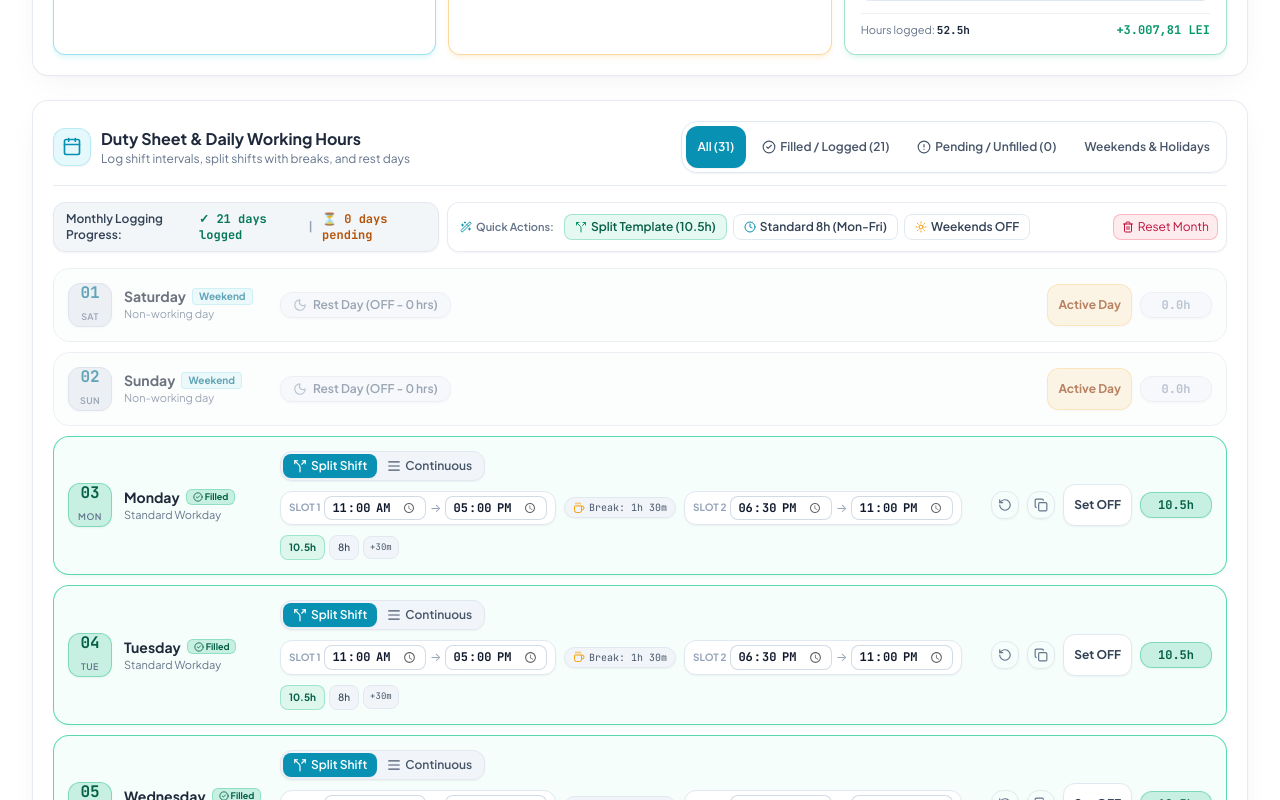
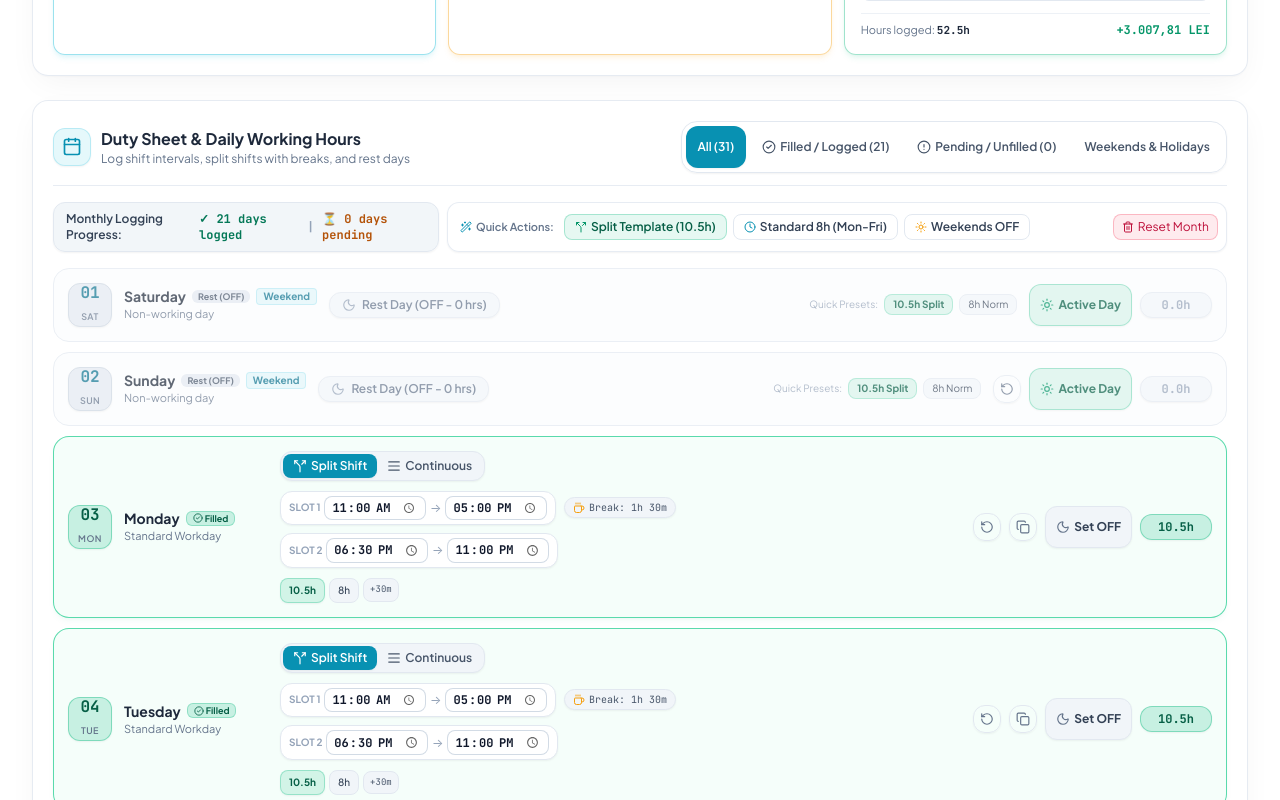
Before and after one commit to baizidmb/SalaryCalculator, a React (Vite) app: page / in a window 1280 px wide. Shown: the part 940-1740 px from the top of the page. Built offline with nearby package versions, Linux system fonts and the light colour scheme.

Commit message:
Default all workdays to ON, auto-activate on time edit/preset, and guarantee persistent localStorage retention across reloads

```diff
--- a/src/App.jsx
+++ b/src/App.jsx
@@ -142,31 +142,22 @@ export default function App() {
     return getMonthlyNormInfo(selectedYear, selectedMonth, lang);
   }, [selectedYear, selectedMonth, lang]);
 
-  // Load shifts for current year/month from localStorage
+  // Load shifts for current year/month from localStorage with full workday ON defaults
   useEffect(() => {
     const storageKey = `shiftpay_shifts_${selectedYear}_${selectedMonth}`;
     try {
       const saved = localStorage.getItem(storageKey);
       if (saved) {
-        setShifts(JSON.parse(saved));
+        const loaded = JSON.parse(saved);
+        const merged = {};
+        days.forEach(d => {
+          if (loaded[d.dateStr]) {
+            merged[d.dateStr] = loaded[d.dateStr];
           } else {
-        const initialShifts = {};
-        days.forEach(d => {
-          if (d.isWeekend) {
-            initialShifts[d.dateStr] = {
+            // Default: Weekdays are ON (isOff: false), Weekends are OFF (isOff: true)
+            merged[d.dateStr] = {
               mode: 'split',
-              isOff: true,
-              start1: '',
-              end1: '',
-              start2: '',
-              end2: '',
-              continuousStart: '',
-              continuousEnd: ''
-            };
-          } else {
-            initialShifts[d.dateStr] = {
-              mode: 'split',
-              isOff: false,
+              isOff: d.isWeekend,
               start1: '11:00',
               end1: '17:00',
               start2: '18:30',
@@ -176,26 +167,45 @@ export default function App() {
             };
           }
         });
+        setShifts(merged);
+      } else {
+        const initialShifts = {};
+        days.forEach(d => {
+          initialShifts[d.dateStr] = {
+            mode: 'split',
+            isOff: d.isWeekend, // Weekdays are ON (isOff: false), Weekends are OFF
+            start1: '11:00',
+            end1: '17:00',
+            start2: '18:30',
+            end2: '23:00',
+            continuousStart: '09:00',
+            continuousEnd: '17:00'
+          };
+        });
         setShifts(initialShifts);
+        localStorage.setItem(storageKey, JSON.stringify(initialShifts));
       }
-    } catch {
+    } catch (e) {
+      console.error('LocalStorage read error:', e);
       setShifts({});
     }
   }, [selectedYear, selectedMonth, days]);
 
-  // Save shifts to localStorage
+  // Save shifts to localStorage atomically
   const handleShiftChange = (dateStr, shiftData) => {
+    setShifts(prevShifts => {
       const updated = {
-      ...shifts,
+        ...prevShifts,
         [dateStr]: shiftData
       };
-    setShifts(updated);
       const storageKey = `shiftpay_shifts_${selectedYear}_${selectedMonth}`;
       try {
         localStorage.setItem(storageKey, JSON.stringify(updated));
       } catch (e) {
         console.error('LocalStorage write error:', e);
       }
+      return updated;
+    });
   };
 
   // Toggle update & save
@@ -224,7 +234,8 @@ export default function App() {
 
   // Bulk Actions
   const handleBulkFillWeekdaysStandard = () => {
-    const updated = { ...shifts };
+    setShifts(prev => {
+      const updated = { ...prev };
       days.forEach(d => {
         if (d.isStandardWorkday) {
           updated[d.dateStr] = {
@@ -244,12 +255,15 @@ export default function App() {
           };
         }
       });
-    setShifts(updated);
-    localStorage.setItem(`shiftpay_shifts_${selectedYear}_${selectedMonth}`, JSON.stringify(updated));
+      const storageKey = `shiftpay_shifts_${selectedYear}_${selectedMonth}`;
+      localStorage.setItem(storageKey, JSON.stringify(updated));
+      return updated;
+    });
   };
 
   const handleBulkFillSplitTemplate = () => {
-    const updated = { ...shifts };
+    setShifts(prev => {
+      const updated = { ...prev };
       days.forEach(d => {
         if (d.isStandardWorkday) {
           updated[d.dateStr] = {
@@ -264,12 +278,15 @@ export default function App() {
           };
         }
       });
-    setShifts(updated);
-    localStorage.setItem(`shiftpay_shifts_${selectedYear}_${selectedMonth}`, JSON.stringify(updated));
+      const storageKey = `shiftpay_shifts_${selectedYear}_${selectedMonth}`;
+      localStorage.setItem(storageKey, JSON.stringify(updated));
+      return updated;
+    });
   };
 
   const handleSetWeekendsOff = () => {
-    const updated = { ...shifts };
+    setShifts(prev => {
+      const updated = { ...prev };
       days.forEach(d => {
         if (d.isWeekend) {
           updated[d.dateStr] = {
@@ -278,8 +295,10 @@ export default function App() {
           };
         }
       });
-    setShifts(updated);
-    localStorage.setItem(`shiftpay_shifts_${selectedYear}_${selectedMonth}`, JSON.stringify(updated));
+      const storageKey = `shiftpay_shifts_${selectedYear}_${selectedMonth}`;
+      localStorage.setItem(storageKey, JSON.stringify(updated));
+      return updated;
+    });
   };
 
   const handleClearMonth = () => {
@@ -298,7 +317,8 @@ export default function App() {
         };
       });
       setShifts(updated);
-      localStorage.setItem(`shiftpay_shifts_${selectedYear}_${selectedMonth}`, JSON.stringify(updated));
+      const storageKey = `shiftpay_shifts_${selectedYear}_${selectedMonth}`;
+      localStorage.setItem(storageKey, JSON.stringify(updated));
     }
   };
 
@@ -309,15 +329,18 @@ export default function App() {
     const currentIdx = days.findIndex(d => d.dateStr === sourceDateStr);
     if (currentIdx >= 0 && currentIdx < days.length - 1) {
       const nextDay = days[currentIdx + 1];
+      setShifts(prev => {
         const updated = {
-        ...shifts,
+          ...prev,
           [nextDay.dateStr]: {
             ...sourceShift,
             isOff: false
           }
         };
-      setShifts(updated);
-      localStorage.setItem(`shiftpay_shifts_${selectedYear}_${selectedMonth}`, JSON.stringify(updated));
+        const storageKey = `shiftpay_shifts_${selectedYear}_${selectedMonth}`;
+        localStorage.setItem(storageKey, JSON.stringify(updated));
+        return updated;
+      });
     }
   };
 
@@ -327,15 +350,18 @@ export default function App() {
       const prevDay = days[currentIdx - 1];
       const prevShift = shifts[prevDay.dateStr];
       if (prevShift) {
+        setShifts(prev => {
           const updated = {
-          ...shifts,
+            ...prev,
             [targetDateStr]: {
               ...prevShift,
               isOff: false
             }
           };
-        setShifts(updated);
-        localStorage.setItem(`shiftpay_shifts_${selectedYear}_${selectedMonth}`, JSON.stringify(updated));
+          const storageKey = `shiftpay_shifts_${selectedYear}_${selectedMonth}`;
+          localStorage.setItem(storageKey, JSON.stringify(updated));
+          return updated;
+        });
       }
     }
   };
--- a/src/components/ShiftRow.jsx
+++ b/src/components/ShiftRow.jsx
@@ -8,10 +8,8 @@ import {
   AlignJustify,
   CheckCircle2,
   Clock,
-  Plus,
-  Minus,
-  ArrowRight,
-  RotateCcw
+  RotateCcw,
+  Sun
 } from 'lucide-react';
 import { calculateShiftDayHours, decimalToTimeString, adjustTime } from '../utils/salaryEngine';
 import { TRANSLATIONS } from '../utils/i18n';
@@ -37,15 +35,23 @@ export default function ShiftRow({
   const handleFieldChange = (field, value) => {
     onChange(day.dateStr, {
       ...shiftData,
-      isOff: false,
+      isOff: false, // Automatically turns the day ON when editing
       [field]: value
     });
   };
 
   const handleToggleOff = () => {
+    const nextIsOff = !isOff;
     onChange(day.dateStr, {
       ...shiftData,
-      isOff: !isOff
+      // If toggling ON and times are empty, provide defaults
+      start1: shiftData?.start1 || '11:00',
+      end1: shiftData?.end1 || '17:00',
+      start2: shiftData?.start2 || '18:30',
+      end2: shiftData?.end2 || '23:00',
+      continuousStart: shiftData?.continuousStart || '09:00',
+      continuousEnd: shiftData?.continuousEnd || '17:00',
+      isOff: nextIsOff
     });
   };
 
@@ -57,7 +63,7 @@ export default function ShiftRow({
     });
   };
 
-  // Quick 1-tap preset handlers
+  // Quick 1-tap preset handlers (ALWAYS turns the day ON)
   const handleApply8hStandard = () => {
     onChange(day.dateStr, {
       ...shiftData,
@@ -116,7 +122,7 @@ export default function ShiftRow({
     cardBorderAndBg = 'border-dashed border-amber-300 dark:border-amber-600/60 bg-amber-50/25 dark:bg-amber-950/10';
   } else if (isOff) {
     // 🌙 REST / OFF STATE: Muted soft slate
-    cardBorderAndBg = 'border-slate-200 dark:border-slate-800/80 bg-slate-50/60 dark:bg-slate-950/50 opacity-65';
+    cardBorderAndBg = 'border-slate-200 dark:border-slate-800/80 bg-slate-50/60 dark:bg-slate-950/50 opacity-70';
   }
 
   if (day.isHoliday && isFilled) {
@@ -163,6 +169,10 @@ export default function ShiftRow({
                   <span className="text-[9px] font-bold px-1.5 py-0.2 rounded-md bg-amber-500/20 text-amber-800 dark:text-amber-300 border border-amber-500/30">
                     {t.pendingBadge}
                   </span>
+                ) : isOff ? (
+                  <span className="text-[9px] font-bold px-1.5 py-0.2 rounded-md bg-slate-200 dark:bg-slate-800 text-slate-600 dark:text-slate-400">
+                    {t.restBadge}
+                  </span>
                 ) : null}
 
                 {day.isWeekend && (
@@ -188,24 +198,34 @@ export default function ShiftRow({
           {/* Quick OFF / Activate Toggle */}
           <button
             onClick={handleToggleOff}
-            className={`px-2.5 py-1 text-xs font-bold rounded-xl border shadow-sm transition-all touch-target shrink-0 ${
+            className={`px-2.5 py-1 text-xs font-bold rounded-xl border shadow-sm transition-all touch-target shrink-0 flex items-center gap-1 ${
               isOff
-                ? 'bg-amber-500/15 text-amber-800 dark:text-amber-300 border-amber-500/30'
-                : 'bg-white dark:bg-slate-950 text-slate-700 dark:text-slate-400 hover:text-slate-900 dark:hover:text-white border-slate-200 dark:border-slate-800'
+                ? 'bg-emerald-500/15 text-emerald-800 dark:text-emerald-300 border-emerald-500/40 hover:bg-emerald-500/25'
+                : 'bg-slate-100 hover:bg-rose-50 text-slate-700 hover:text-rose-700 dark:bg-slate-900 dark:text-slate-400 dark:hover:text-rose-300 border-slate-200 dark:border-slate-800'
             }`}
+            title={isOff ? 'Turn day ON / Enable' : 'Set as OFF day'}
           >
-            {isOff ? t.activateDay : t.setOff}
+            {isOff ? (
+              <>
+                <Sun className="w-3.5 h-3.5 text-emerald-600" />
+                <span>{t.activateDay}</span>
+              </>
+            ) : (
+              <>
+                <Moon className="w-3.5 h-3.5 text-slate-500" />
+                <span>{t.setOff}</span>
+              </>
+            )}
           </button>
 
         </div>
 
-        {/* Quick 1-Tap Presets Bar */}
-        {!isOff && (
+        {/* Quick 1-Tap Presets Bar (Always available, turns day ON immediately) */}
         <div className="flex items-center gap-1.5 pt-0.5 overflow-x-auto pb-1 scrollbar-none">
           <span className="text-[10px] text-slate-400 font-semibold shrink-0">{t.presetsLabel}</span>
           <button
             onClick={handleApplySplitPreset}
-              className="px-2 py-1 text-[10px] font-bold rounded-lg bg-emerald-500/10 hover:bg-emerald-500/20 text-emerald-800 dark:text-emerald-300 border border-emerald-500/30 shrink-0 shadow-sm"
+            className="px-2.5 py-1 text-[10px] font-bold rounded-lg bg-emerald-500/15 hover:bg-emerald-500/25 text-emerald-800 dark:text-emerald-300 border border-emerald-500/30 shrink-0 shadow-sm"
             title="11:00-17:00 & 18:30-23:00"
           >
             10.5h Split
@@ -225,7 +245,6 @@ export default function ShiftRow({
             10h Split
           </button>
         </div>
-        )}
 
         {/* Inputs Section */}
         {!isOff ? (
@@ -354,9 +373,17 @@ export default function ShiftRow({
 
           </div>
         ) : (
-          <div className="py-2 text-center text-xs text-slate-400 flex items-center justify-center gap-1.5">
+          <div className="py-2.5 px-3 rounded-xl bg-slate-100/80 dark:bg-slate-950/60 border border-slate-200 dark:border-slate-800 text-xs text-slate-500 flex items-center justify-between">
+            <div className="flex items-center gap-1.5">
               <Moon className="w-3.5 h-3.5 text-slate-400" />
               <span>{t.offDayLabel}</span>
+            </div>
+            <button
+              onClick={handleToggleOff}
+              className="text-[11px] font-bold text-emerald-600 dark:text-emerald-400 hover:underline"
+            >
+              {t.activateDay} →
+            </button>
           </div>
         )}
 
@@ -372,7 +399,7 @@ export default function ShiftRow({
           </div>
 
           <div className="flex items-center gap-1.5">
-            {isPrevAvailable && !isOff && (
+            {isPrevAvailable && (
               <button
                 onClick={() => onCopyFromPrevious(day.dateStr)}
                 className="p-1.5 text-slate-500 dark:text-slate-400 hover:text-cyan-600 bg-white dark:bg-slate-800 rounded-xl border border-slate-200 dark:border-slate-700"
@@ -399,7 +426,7 @@ export default function ShiftRow({
                   ? 'bg-cyan-500/15 text-cyan-800 dark:text-cyan-300 border-cyan-500/30'
                   : 'bg-slate-100 dark:bg-slate-950 text-slate-400 dark:text-slate-500 border-slate-200 dark:border-slate-800'
             }`}>
-              {workedHours > 0 ? `${workedHours.toFixed(1)}h` : '0.0h'}
+              {workedHours > 0 && !isOff ? `${workedHours.toFixed(1)}h` : '0.0h'}
             </div>
           </div>
         </div>
@@ -441,6 +468,10 @@ export default function ShiftRow({
               ) : isPending && day.isStandardWorkday ? (
                 <span className="text-[9px] font-bold px-1.5 py-0.2 rounded-md bg-amber-500/20 text-amber-800 dark:text-amber-300 border border-amber-500/30">
                   {t.pendingBadge}
+                </span>
+              ) : isOff ? (
+                <span className="text-[9px] font-bold px-1.5 py-0.2 rounded-md bg-slate-200 dark:bg-slate-800 text-slate-600 dark:text-slate-400">
+                  {t.restBadge}
                 </span>
               ) : null}
 
@@ -563,7 +594,7 @@ export default function ShiftRow({
               <button
                 type="button"
                 onClick={handleApplySplitPreset}
-                className="px-2 py-1 rounded-lg bg-emerald-500/10 hover:bg-emerald-500/20 text-emerald-800 dark:text-emerald-300 font-bold border border-emerald-500/30 transition-colors"
+                className="px-2 py-1 rounded-lg bg-emerald-500/15 hover:bg-emerald-500/25 text-emerald-800 dark:text-emerald-300 font-bold border border-emerald-500/30 transition-colors shadow-sm"
                 title="11:00-17:00 & 18:30-23:00"
               >
                 10.5h
@@ -588,18 +619,35 @@ export default function ShiftRow({
 
           </div>
         ) : (
-          <div className="flex-1 flex items-center">
+          <div className="flex-1 flex items-center justify-between">
             <span className="inline-flex items-center gap-1.5 px-3 py-1 rounded-xl bg-slate-100 dark:bg-slate-950/60 text-slate-500 dark:text-slate-400 text-xs font-semibold border border-slate-200 dark:border-slate-800/80 shadow-sm">
               <Moon className="w-3.5 h-3.5 text-slate-400" />
               {t.offDayLabel}
             </span>
+            <div className="flex items-center gap-1.5 text-[10px]">
+              <span className="text-slate-400">{t.presetsLabel}</span>
+              <button
+                type="button"
+                onClick={handleApplySplitPreset}
+                className="px-2 py-0.5 rounded-lg bg-emerald-500/15 text-emerald-800 dark:text-emerald-300 font-bold border border-emerald-500/30"
+              >
+                10.5h Split
+              </button>
+              <button
+                type="button"
+                onClick={handleApply8hStandard}
+                className="px-2 py-0.5 rounded-lg bg-slate-100 dark:bg-slate-800 text-slate-700 dark:text-slate-300 border border-slate-200 dark:border-slate-700"
+              >
+                8h Norm
+              </button>
+            </div>
           </div>
         )}
 
         {/* Desktop Actions */}
         <div className="flex items-center gap-2 shrink-0">
 
-          {isPrevAvailable && !isOff && (
+          {isPrevAvailable && (
             <button
               onClick={() => onCopyFromPrevious(day.dateStr)}
               className="p-1.5 text-slate-500 dark:text-slate-400 hover:text-cyan-600 dark:hover:text-cyan-300 hover:bg-slate-100 dark:hover:bg-slate-800 rounded-xl border border-slate-200 dark:border-slate-800 transition-colors shadow-sm"
@@ -621,13 +669,24 @@ export default function ShiftRow({
 
           <button
             onClick={handleToggleOff}
-            className={`px-2.5 py-1 text-xs font-bold rounded-xl border shadow-sm transition-all touch-target ${
+            className={`px-2.5 py-1 text-xs font-bold rounded-xl border shadow-sm transition-all touch-target flex items-center gap-1 ${
               isOff
-                ? 'bg-amber-500/15 text-amber-800 dark:text-amber-300 border-amber-500/30'
-                : 'bg-white dark:bg-slate-950 text-slate-700 dark:text-slate-400 hover:text-slate-900 dark:hover:text-white border-slate-200 dark:border-slate-800'
+                ? 'bg-emerald-500/15 text-emerald-800 dark:text-emerald-300 border-emerald-500/40 hover:bg-emerald-500/25'
+                : 'bg-slate-100 hover:bg-rose-50 text-slate-700 hover:text-rose-700 dark:bg-slate-900 dark:text-slate-400 dark:hover:text-rose-300 border-slate-200 dark:border-slate-800'
             }`}
+            title={isOff ? 'Turn day ON / Enable' : 'Set as OFF day'}
           >
-            {isOff ? t.activateDay : t.setOff}
+            {isOff ? (
+              <>
+                <Sun className="w-3.5 h-3.5 text-emerald-600" />
+                <span>{t.activateDay}</span>
+              </>
+            ) : (
+              <>
+                <Moon className="w-3.5 h-3.5 text-slate-500" />
+                <span>{t.setOff}</span>
+              </>
+            )}
           </button>
 
           <div className={`min-w-[72px] text-center px-2.5 py-1 rounded-xl font-mono font-bold text-xs border shadow-sm ${
@@ -637,7 +696,7 @@ export default function ShiftRow({
                 ? 'bg-cyan-500/15 text-cyan-800 dark:text-cyan-300 border-cyan-500/30'
                 : 'bg-slate-100 dark:bg-slate-950 text-slate-400 dark:text-slate-500 border-slate-200 dark:border-slate-800'
           }`}>
-            {workedHours > 0 ? `${workedHours.toFixed(1)}h` : '0.0h'}
+            {workedHours > 0 && !isOff ? `${workedHours.toFixed(1)}h` : '0.0h'}
           </div>
         </div>
 
```
Lines whose indentation alone changed are shown as unchanged.
